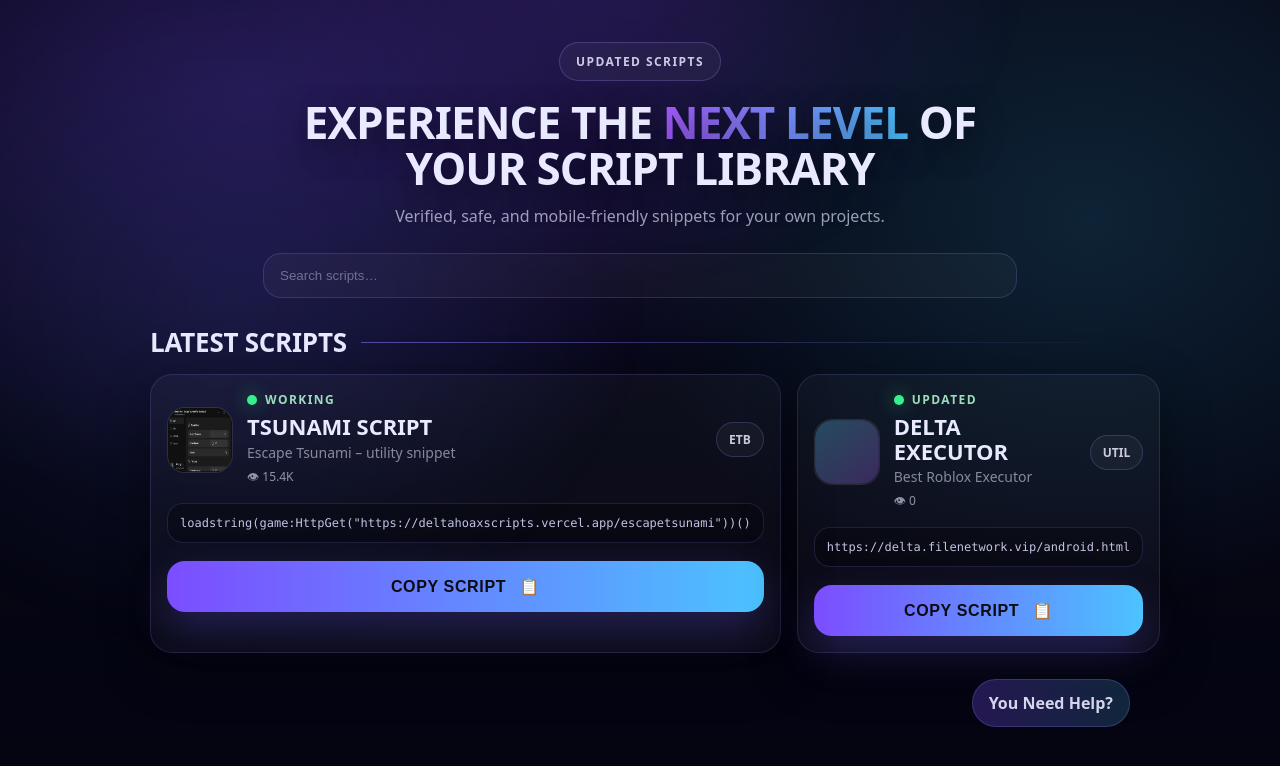
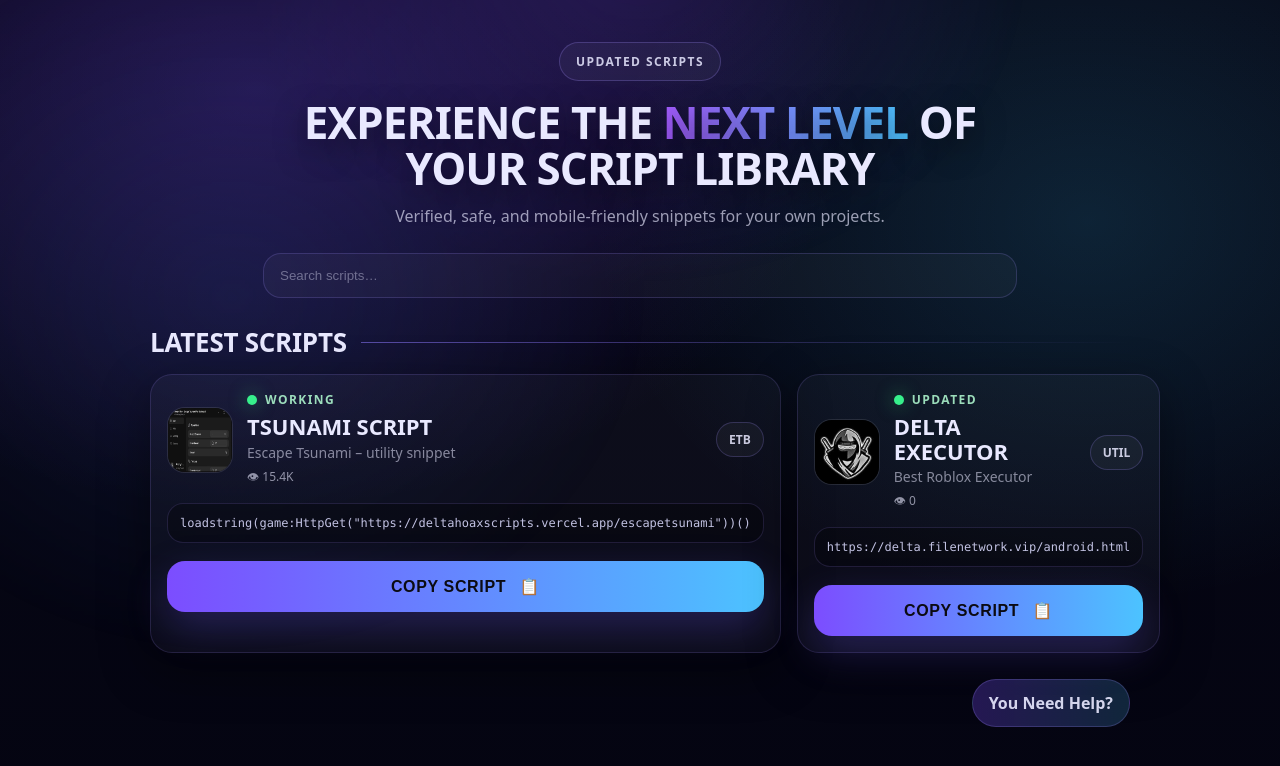
Before and after one commit to Clarksds/EscapeTsunami, a Next.js app: page / in a window 1280 px wide. Shown: the top 766 px of the page. Built offline with nearby package versions, Linux system fonts and the light colour scheme.

Commit message:
Update page.js

```diff
--- a/app/page.js
+++ b/app/page.js
@@ -21,7 +21,7 @@
     badge: "UTIL",
     views: "0",
     status: "UPDATED",
-    image: "", // no image = fallback icon
+    image: "/images/delta.jpeg", // no image = fallback icon
     code: `https://delta.filenetwork.vip/android.html`,
   },
 ];
```
